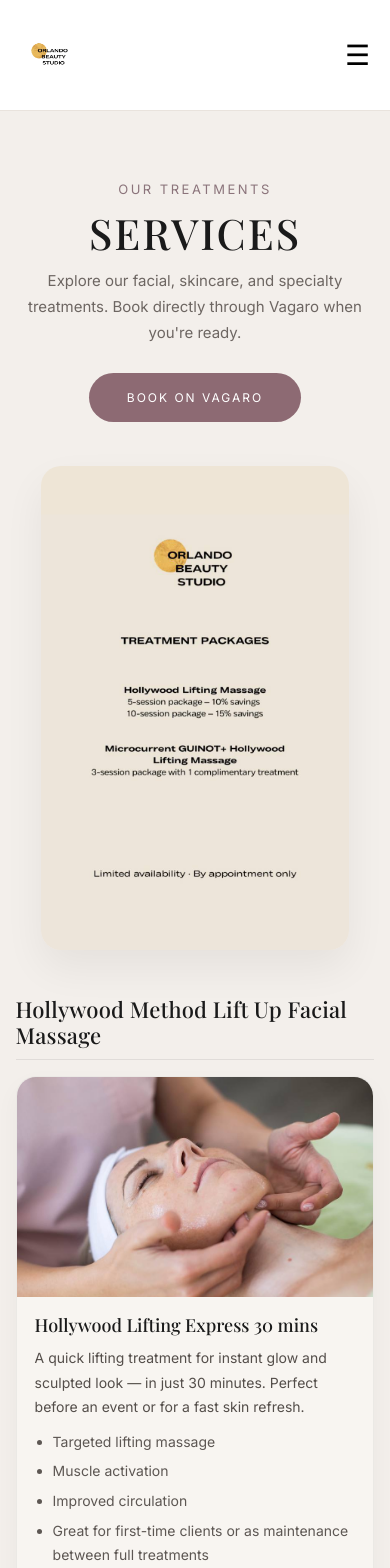
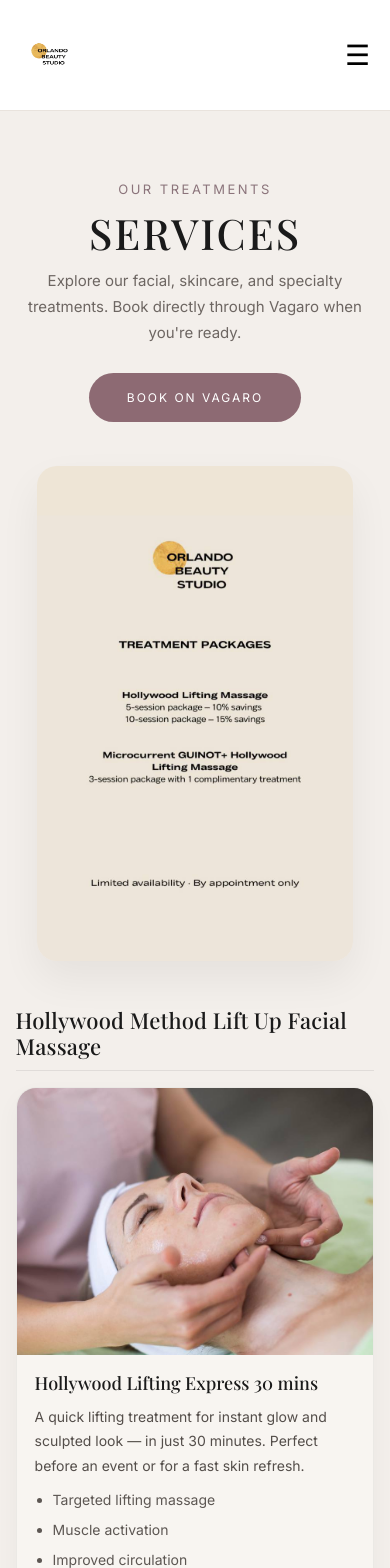
Before and after one commit to OnoprichukSergey-FS/orlando-beauty-studio, a Next.js app: page /services in a window 390 px wide. Shown: the top 1568 px of the page. Built offline with nearby package versions, Linux system fonts and the light colour scheme.

Commit message:
updated again for phone

```diff
--- a/src/app/globals.css
+++ b/src/app/globals.css
@@ -737,7 +737,7 @@ h4 {
 
 .packages-image {
   width: 100%;
-  max-width: 460px;
+  max-width: 380px;
   display: block;
   border-radius: 28px;
   box-shadow: 0 18px 40px rgba(25, 20, 18, 0.06);
@@ -780,8 +780,8 @@ h4 {
 }
 
 .service-row-has-image {
-  grid-template-columns: 320px minmax(0, 1fr) 120px;
-  gap: 26px;
+  grid-template-columns: 285px minmax(0, 1fr) 120px;
+  gap: 22px;
   align-items: start;
 }
 
@@ -791,8 +791,9 @@ h4 {
 
 .service-row-image img {
   width: 100%;
-  height: 320px;
+  height: 285px;
   object-fit: cover;
+  object-position: center;
   display: block;
   border-radius: 22px;
   box-shadow: 0 14px 34px rgba(22, 18, 16, 0.08);
@@ -1651,7 +1652,8 @@ h4 {
   }
 
   .service-row-image img {
-    height: 380px;
+    height: auto;
+    aspect-ratio: 4 / 3;
   }
 
   .service-row-left h3 {
@@ -1664,7 +1666,7 @@ h4 {
   }
 
   .packages-image {
-    max-width: 420px;
+    max-width: 360px;
   }
 
   .gift-cards-hero h1 {
@@ -1841,7 +1843,7 @@ h4 {
   }
 
   .packages-image {
-    max-width: 86%;
+    max-width: 88%;
     border-radius: 20px;
   }
 
@@ -1880,8 +1882,10 @@ h4 {
 
   .service-row-image img {
     width: 100%;
-    height: 220px;
+    height: auto;
+    aspect-ratio: 4 / 3;
     object-fit: cover;
+    object-position: center center;
     display: block;
     border-radius: 0;
     box-shadow: none;
```
